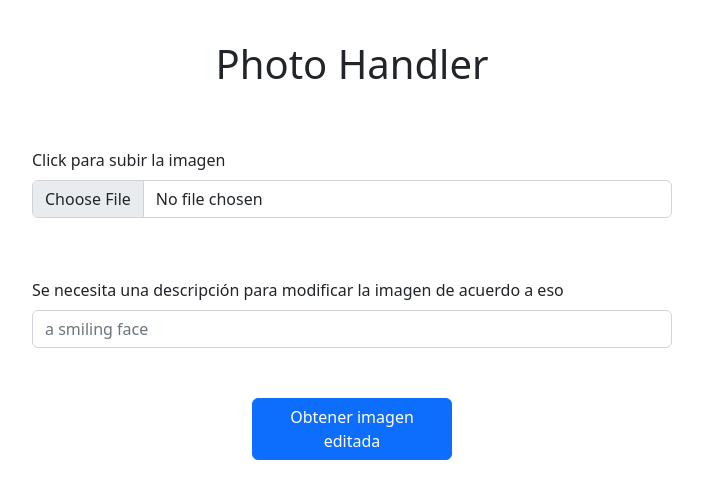
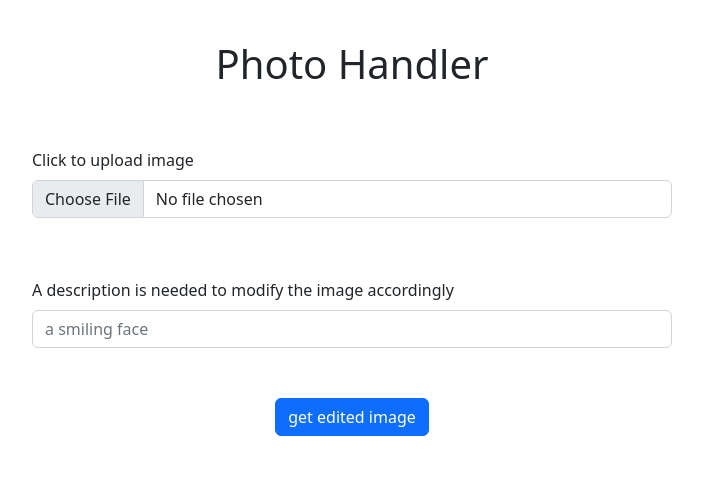
Before and after one commit to PRY20220107-PhotoHandler/API, a Flask app: page / in a window 1280 px wide. Shown: the top 499 px of the page, without its empty margins (288-991 px from the left). Run offline with Flask 2, Linux system fonts and the light colour scheme.

Commit message:
Update index.html

```diff
--- a/app/templates/index.html
+++ b/app/templates/index.html
@@ -9,25 +9,25 @@
 <div id="photo-form">
 <div class="form-inputs col-10 col-lg-6">
     <div class="mb-3">
-        <label for="imageInput" class="form-label">Click para subir la imagen</label>
+        <label for="imageInput" class="form-label">Click to upload image</label>
         <input class="form-control" type="file" id="imageInput">
     </div>
 </div>
 <div class="form-inputs col-10 col-lg-6">
     <div class="mb-3">
-        <label for="typeSelect" class="form-label">Se necesita una descripción para modificar la imagen de acuerdo a eso</label>
+        <label for="typeSelect" class="form-label">A description is needed to modify the image accordingly</label>
         <input type="text" class="form-control" id="textInput" placeholder="a smiling face">
     </div>
 </div>
 <div class="button-container">
-    <button type="button" class="btn btn-primary" onclick="getResult()">Obtener imagen editada</button>
+    <button type="button" class="btn btn-primary" onclick="getResult()">get edited image</button>
 </div>
 </div>
 <div id="loading-screen" class="title" style="display:none">
     <br>
     <br>
     <br>
-    <h3>Cargando</h3>
+    <h3>Loading</h3>
 </div>
 <div id="results" style="display:none">
 <div class="d-flex justify-content-center mt-4">
@@ -36,7 +36,7 @@
     </div>
 </div>
 <div class="button-container">
-    <a type="button" class="btn btn-primary" href="http://127.0.0.1:5000/">Volver</a>
+    <a type="button" class="btn btn-primary" href="http://127.0.0.1:5000/">Go back</a>
 </div>
 </div>
 {% endblock %}
```
